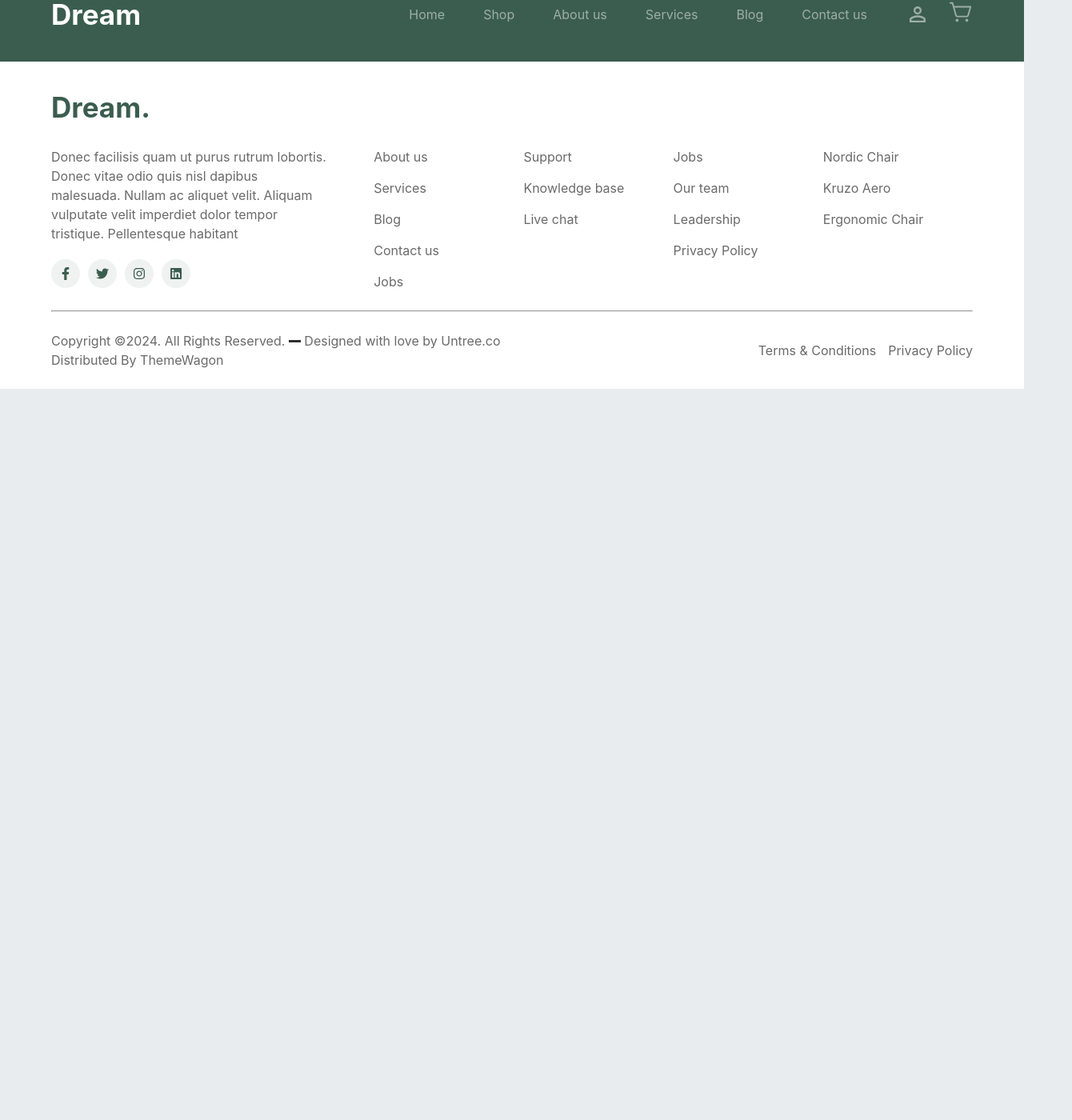
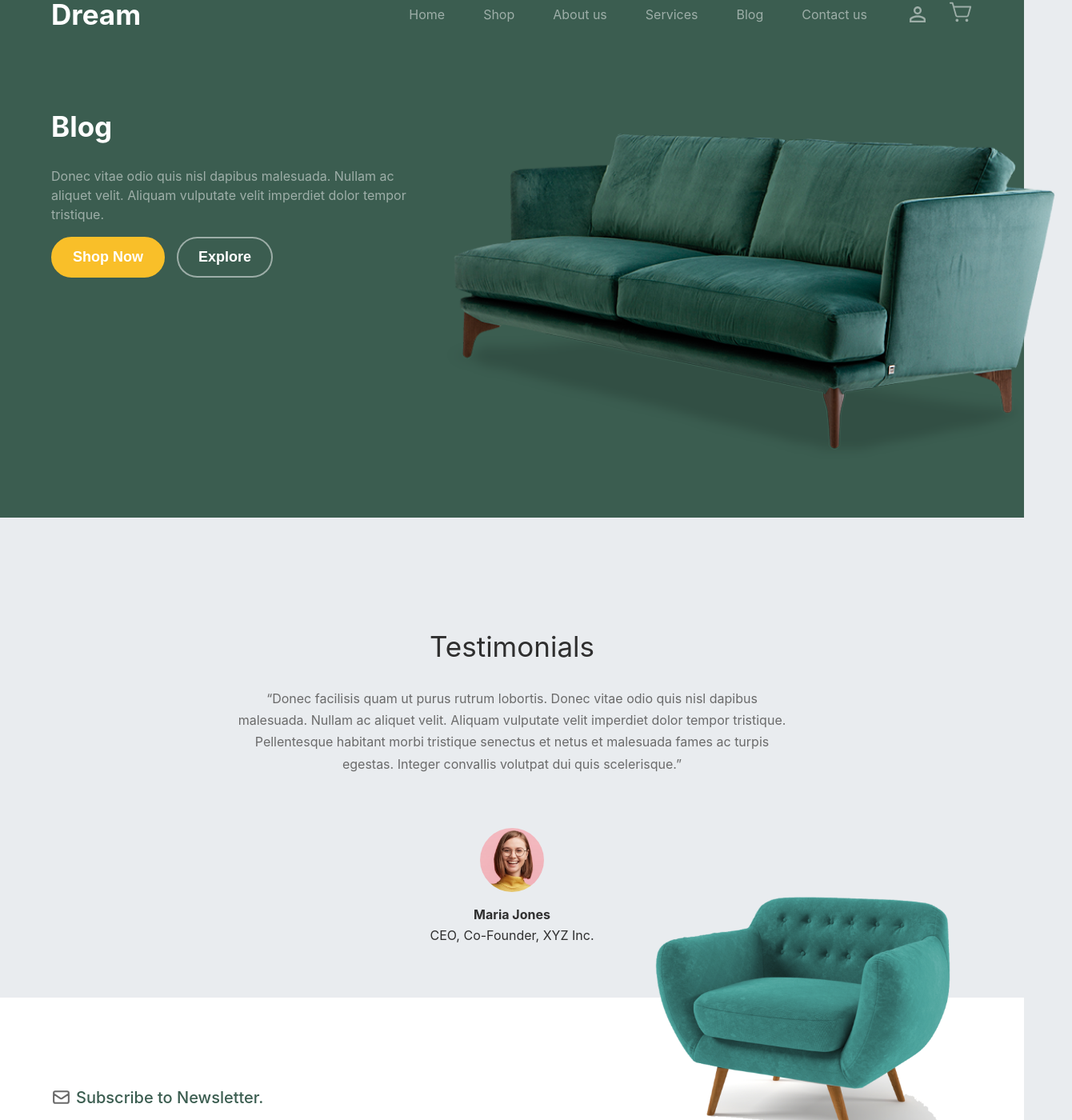
Before and after one commit to BridgetKas/InteriorApp, a React (Vite) app: page /blog in a window 1280 px wide. Shown: the part 40-1440 px from the top of the page at 80% size, 1340 px wide, since content can reach past the window. Before the commit the page ends 800 px from the top, so only its background shows below. Built offline with nearby package versions, Linux system fonts and the light colour scheme.

Commit message:
Added Blog  Page

```diff
--- a/src/pages/Blog/BlogPage.jsx
+++ b/src/pages/Blog/BlogPage.jsx
@@ -1,8 +1,18 @@
 import React from 'react'
+import Header from '../../layout/Header/Header'
+import greenCouch from "../../assets/home/couch.png"
+import Testimonal from '../../components/common/Testimonal/Testimonal'
+import Form from '../../components/common/Form/FormComp'
+import person from "../../assets/home/person-1.png"
 
 function BlogPage() {
   return (
     <div>
+      <Header title="Blog" imageSrc={greenCouch}titleDescription="Donec vitae odio quis nisl dapibus malesuada. Nullam ac aliquet velit. Aliquam vulputate velit imperdiet dolor tempor tristique."/>
+      <Testimonal name="Maria Jones" position="CEO, Co-Founder, XYZ Inc." imgSrc={person}testimonalDescr="“Donec facilisis quam ut purus rutrum lobortis. Donec vitae odio quis nisl dapibus malesuada. Nullam ac aliquet velit. Aliquam vulputate velit imperdiet dolor tempor tristique. Pellentesque habitant morbi tristique senectus et netus et malesuada fames ac turpis egestas. Integer convallis volutpat dui quis scelerisque.”"/>
+
+      <Form/>
+
 
     </div>
   )
--- a/src/pages/Services/Service.module.css
+++ b/src/pages/Services/Service.module.css
@@ -60,6 +60,6 @@
     }
 
     .chairContainer {
-        margin-top:0;
+        margin-top: 0;
     }
 }
```
